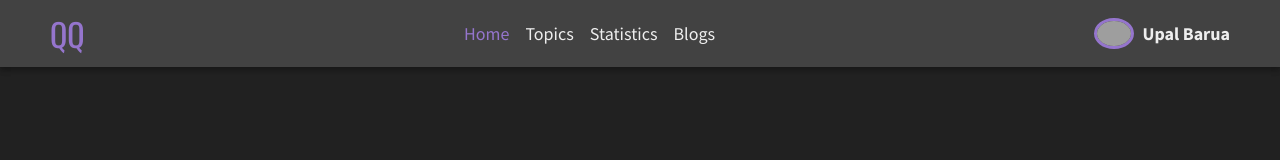
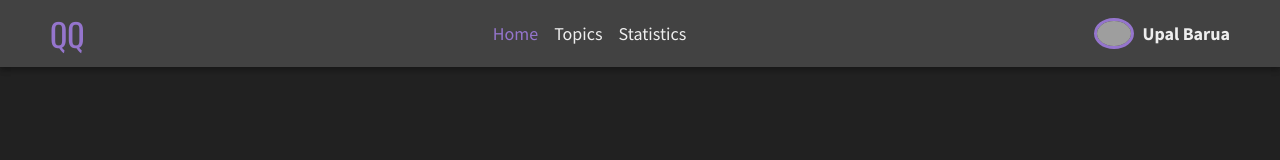
Before and after one commit to UpalBarua/quick-quiz, a React (Vite) app: page / in a window 1280 px wide. Shown: the top 160 px of the page. Built offline with nearby package versions, Linux system fonts and the light colour scheme; no server answers; grey boxes are pictures that could not be loaded.

Commit message:
hideen the blog section

```diff
--- a/src/components/Navbar/Navbar.jsx
+++ b/src/components/Navbar/Navbar.jsx
@@ -2,8 +2,8 @@ import React from 'react';
 import { NavLink } from 'react-router-dom';
 import { AiOutlineMenu, AiOutlineClose } from 'react-icons/ai';
 import styles from './Navbar.module.css';
+import '../../Utils.module.css';
 import userImg from '../../assets/user-img.png';
-import '../../Utils.module.css';
 
 const activeStyles = {
   color: 'var(--clr-accent-300)',
@@ -43,14 +43,14 @@ const Navbar = ({ navOpen, navToggleHandler }) => {
               Statistics
             </NavLink>
           </li>
-          <li className={styles.menuItem}>
+          {/* <li className={styles.menuItem}>
             <NavLink
               className={styles.menuLink}
               to="/blogs"
               style={({ isActive }) => (isActive ? { ...activeStyles } : {})}>
               Blogs
             </NavLink>
-          </li>
+          </li> */}
         </ul>
 
         <div className={styles.menuRight}>
```
